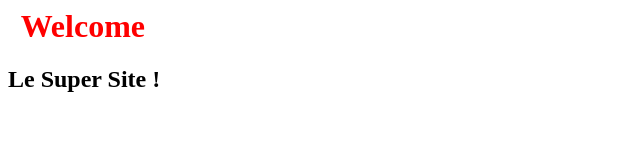
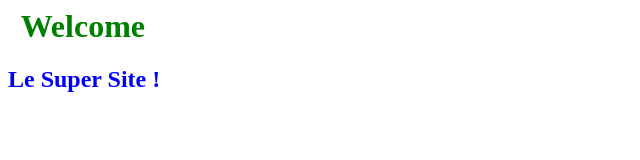
Before and after one commit to Ahmed103c/OpenclassroomsProject, a plain HTML site: page index.html in a window 1280 px wide. Shown: the whole page, without its empty margins (0-640 px from the left). Drawn offline with Linux system fonts and the light colour scheme.

Commit message:
Update-Color

```diff
--- a/style.css
+++ b/style.css
@@ -1,4 +1,7 @@
 h1 {
-  color: red;
+  color: green;
   padding-left: 1%;
 }
+h2 {
+  color: blue;
+}
```
